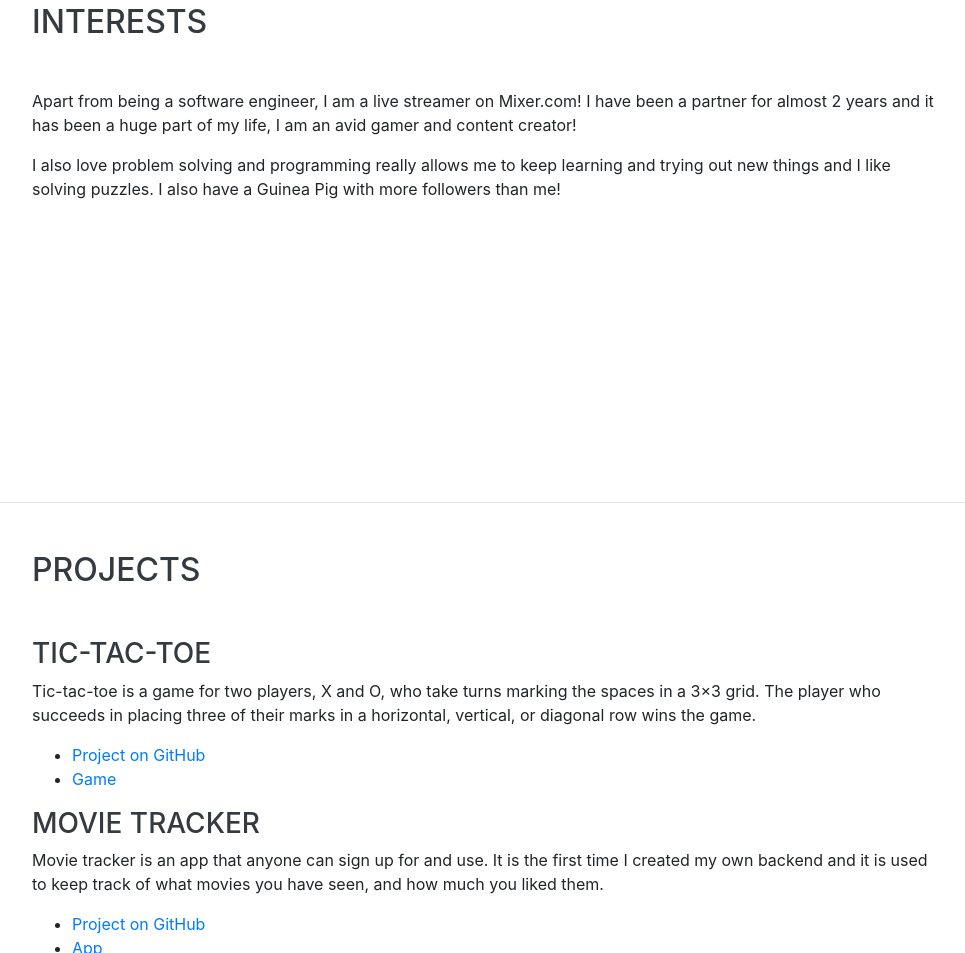
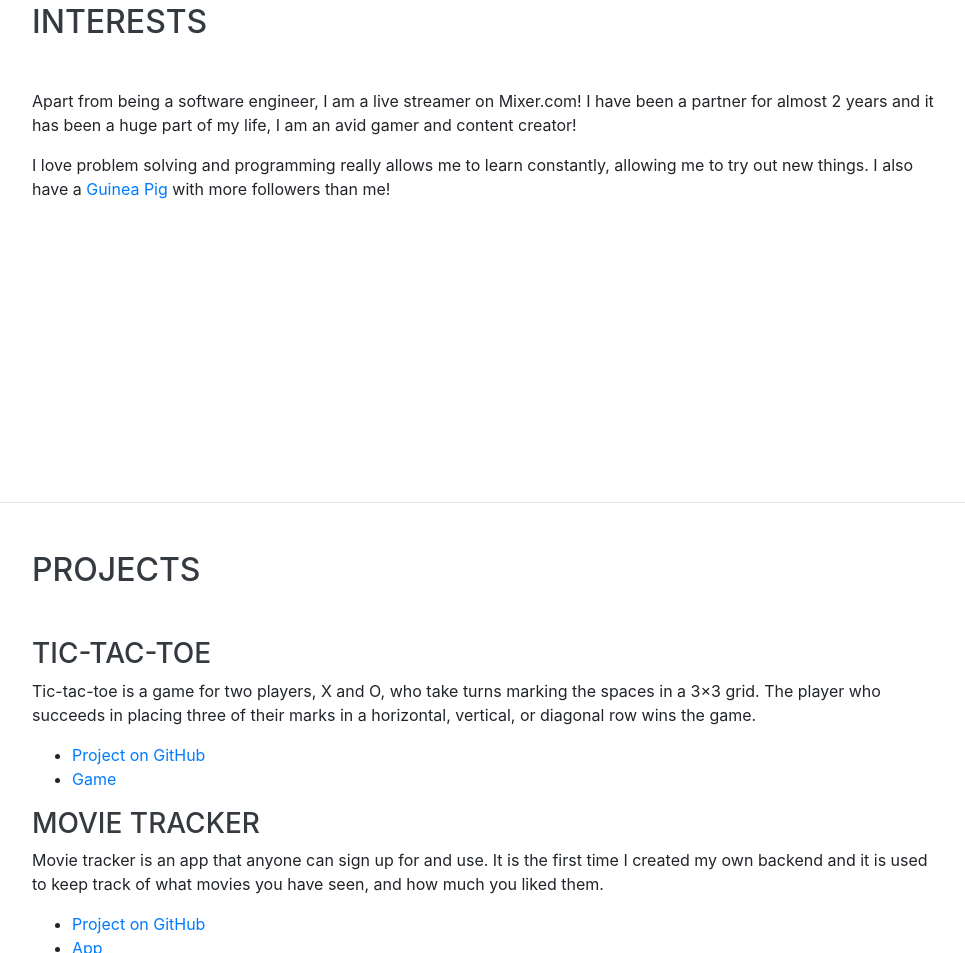
Before and after one commit to depalmafarr/depalmafarr.github.io, a website with bundled scripts: page index.html in a window 1280 px wide. Shown: the part 3675-4628 px from the top of the page, without its empty margins (288-1253 px from the left). Built offline with nearby package versions, Linux system fonts and the light colour scheme; a web font is replaced by a local one.

Commit message:
Added lebron_the_tater ig link and changed Interests wording

```diff
--- a/index.html
+++ b/index.html
@@ -241,7 +241,7 @@
       <div class="w-100">
         <h2 class="mb-5">Interests</h2>
         <p>Apart from being a software engineer, I am a live streamer on Mixer.com! I have been a partner for almost 2 years and it has been a huge part of my life, I am an avid gamer and content creator!</p>
-        <p class="mb-0">I also love problem solving and programming really allows me to keep learning and trying out new things and I like solving puzzles. I also have a Guinea Pig with more followers than me!</p>
+        <p class="mb-0">I love problem solving and programming really allows me to learn constantly, allowing me to try out new things. I also have a <a href="https://www.instagram.com/lebron_the_tater/?hl=en" target="_blank" class="button">Guinea Pig</a> with more followers than me!</p>
       </div>
     </section>
 
```
